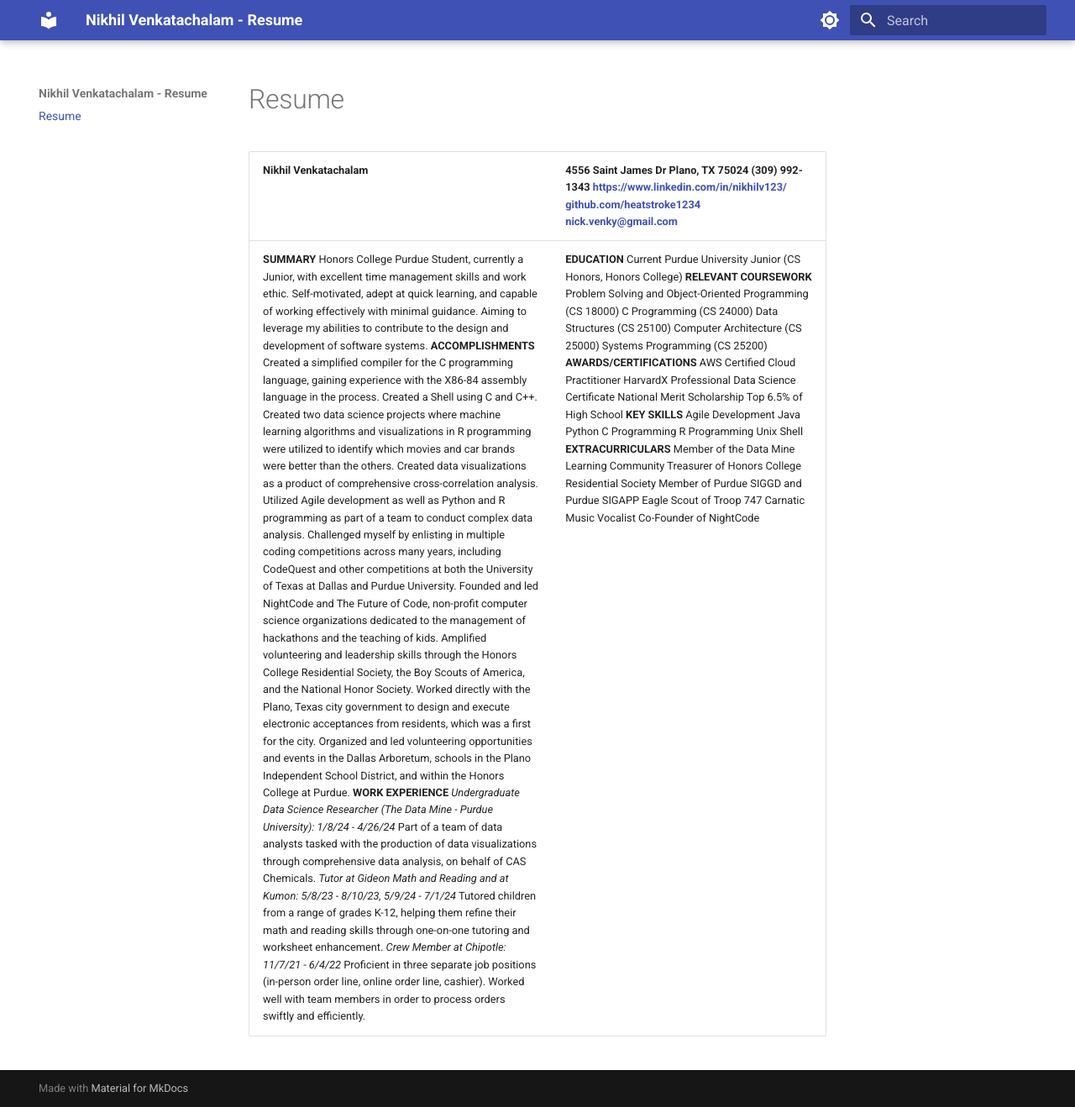
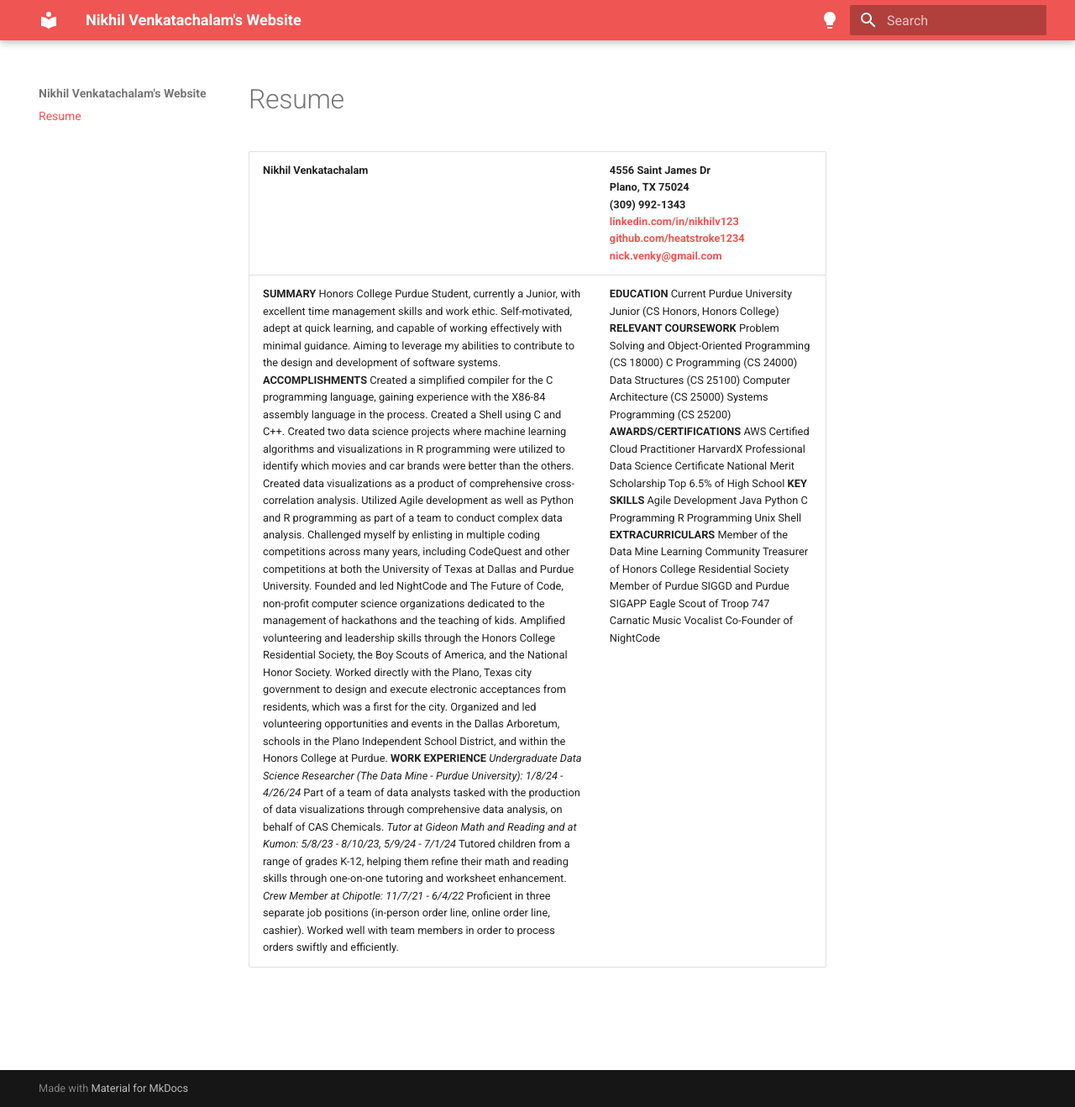
Before and after one commit to heatstroke1234/resume-static-site, an MkDocs documentation site: the page built from docs/index.md, in a window 1280 px wide and 1318 px high. Shown: the whole window at 84% size. Built offline with MkDocs 1.6.1 and Material for MkDocs 9.7.7, drawn with Linux system fonts in a browser that asks for light colours.

Commit message:
adding favicon

```diff
--- a/mkdocs.yml
+++ b/mkdocs.yml
@@ -1,18 +1,20 @@
-site_name: Nikhil Venkatachalam - Resume
+site_name: Nikhil Venkatachalam's Website
 nav:
   - Resume: index.md
 theme:
   name: material
   palette:
-
     # Palette toggle for light mode
     - scheme: default
+      primary: red
       toggle:
-        icon: material/brightness-7
+        icon: material/lightbulb
         name: Switch to dark mode
 
     # Palette toggle for dark mode
     - scheme: slate
+      primary: red
       toggle:
-        icon: material/brightness-4
+        icon: material/lightbulb-outline
         name: Switch to light mode
+  favicon: images/favicon.png
```
Also changed, not shown: docs/index.md (+1 -1 lines), docs/images/favicon.png (added).
